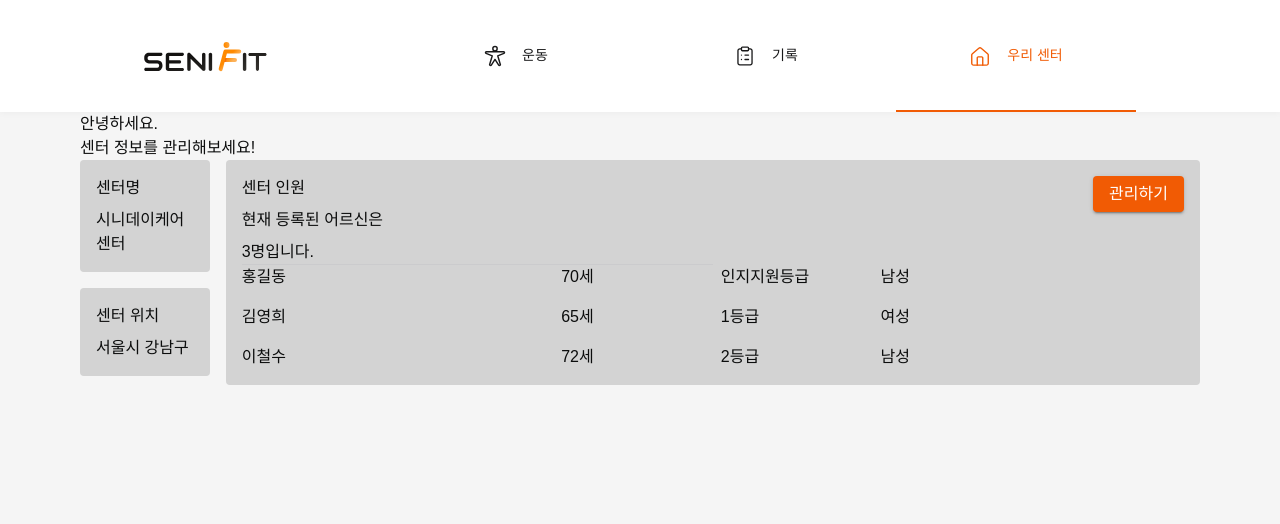
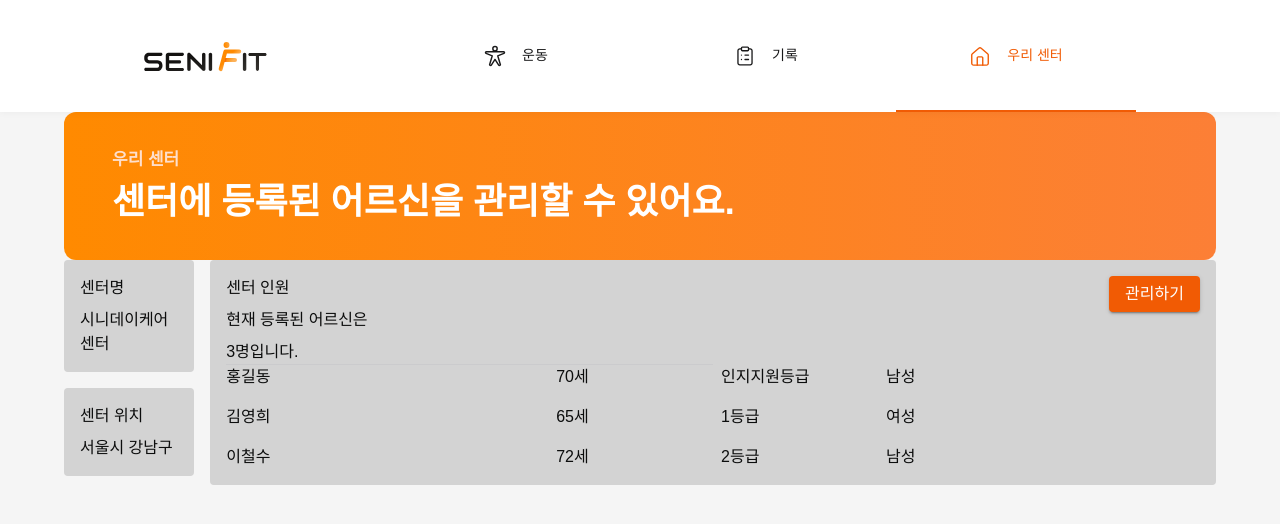
Before and after one commit to Team-Senifit/Web, a Next.js app: page /my-center in a window 1280 px wide. Shown: the top 524 px of the page. Built offline with nearby package versions, Linux system fonts and the light colour scheme; a web font is replaced by a local one.

Commit message:
Design: 페이지 정보 카드 구현

```diff
--- a/src/app/my-center/page.tsx
+++ b/src/app/my-center/page.tsx
@@ -1,7 +1,9 @@
 import React from "react";
 import InfoCard from "./panel/InfoCard";
-import { Container, Stack, Typography } from "@mui/material";
+import { Box, Stack, Typography } from "@mui/material";
 import MemberInfoCard from "./panel/MemberInfoCard";
+import useMedia from "@/hooks/useMedia";
+import PageInfoCard from "./panel/PageInfoCard";
 
 const memberData: Array<IMember> = [
   {
@@ -18,7 +20,6 @@ const memberData: Array<IMember> = [
     grade: "1등급",
     gender: "여성",
   },
-
   {
     id: 3,
     name: "이철수",
@@ -31,9 +32,8 @@ const memberData: Array<IMember> = [
 // grid로 처리해도 되지만, 모바일, 테블릿에서 어떻게 나올지 몰라서 Stack으로 임시 처리
 const Page = () => {
   return (
-    <Container>
-      <Typography>{"안녕하세요."}</Typography>
-      <Typography>{"센터 정보를 관리해보세요!"}</Typography>
+    <Box>
+      <PageInfoCard />
       <Stack spacing={2} direction={"row"}>
         <Stack spacing={2} direction={"column"}>
           <InfoCard title={"센터명"} content={"시니데이케어센터"} />
@@ -41,7 +41,7 @@ const Page = () => {
         </Stack>
         <MemberInfoCard count={memberData.length} members={memberData} />
       </Stack>
-    </Container>
+    </Box>
   );
 };
 
--- /dev/null
+++ b/src/app/my-center/panel/PageInfoCard.tsx
@@ -0,0 +1,44 @@
+"use client";
+import useMedia from "@/hooks/useMedia";
+import { Stack, Typography } from "@mui/material";
+import React from "react";
+
+const PageInfoCard = () => {
+  const { isPhone, isTablet, isDesktop } = useMedia();
+
+  return (
+    <Stack
+      direction="column"
+      spacing={1}
+      alignItems="start"
+      justifyContent="center"
+      sx={{
+        px: [3, 6],
+        py: [3, 4.5],
+        borderRadius: [0, "0.75rem"],
+        background:
+          "linear-gradient(270deg, var(--RedOrange-60, #FC7F36) 0%, #FF8A00 100%)",
+      }}
+    >
+      <Typography
+        variant={isPhone ? "Headline1" : "Headline2"}
+        sx={{
+          color: "primaryVariants.disabled",
+        }}
+      >
+        {"우리 센터"}
+      </Typography>
+      <Typography
+        variant={isPhone ? "Headline1" : isTablet ? "Title2" : "Title1"}
+        sx={{
+          color: "static.white",
+          whiteSpace: ["pre-line", "normal"],
+        }}
+      >
+        {"센터에 등록된 어르신을\n관리할 수 있어요."}
+      </Typography>
+    </Stack>
+  );
+};
+
+export default PageInfoCard;
```
